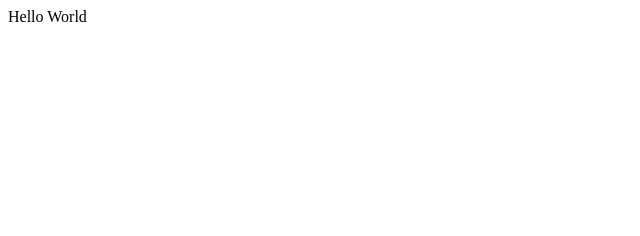
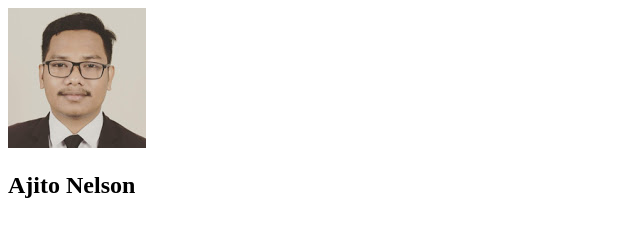
Before and after one commit to kharumalay/hau-nia-repo, a plain HTML site: page index.html in a window 1280 px wide. Shown: the whole page, without its empty margins (0-640 px from the left). Drawn offline with Linux system fonts and the light colour scheme.

Commit message:
troka hello wor ba imagen

```diff
--- a/index.html
+++ b/index.html
@@ -4,7 +4,10 @@
   </head>
 
   <body>
-    Hello World
+    <div>
+        <img src="images/kharu.jpg" alt="profile image" />
+        <h2>Ajito Nelson</h2>
+     </div>
   </body>
 
 </html>
```
Also changed, not shown: images/kharu.jpg (added).
